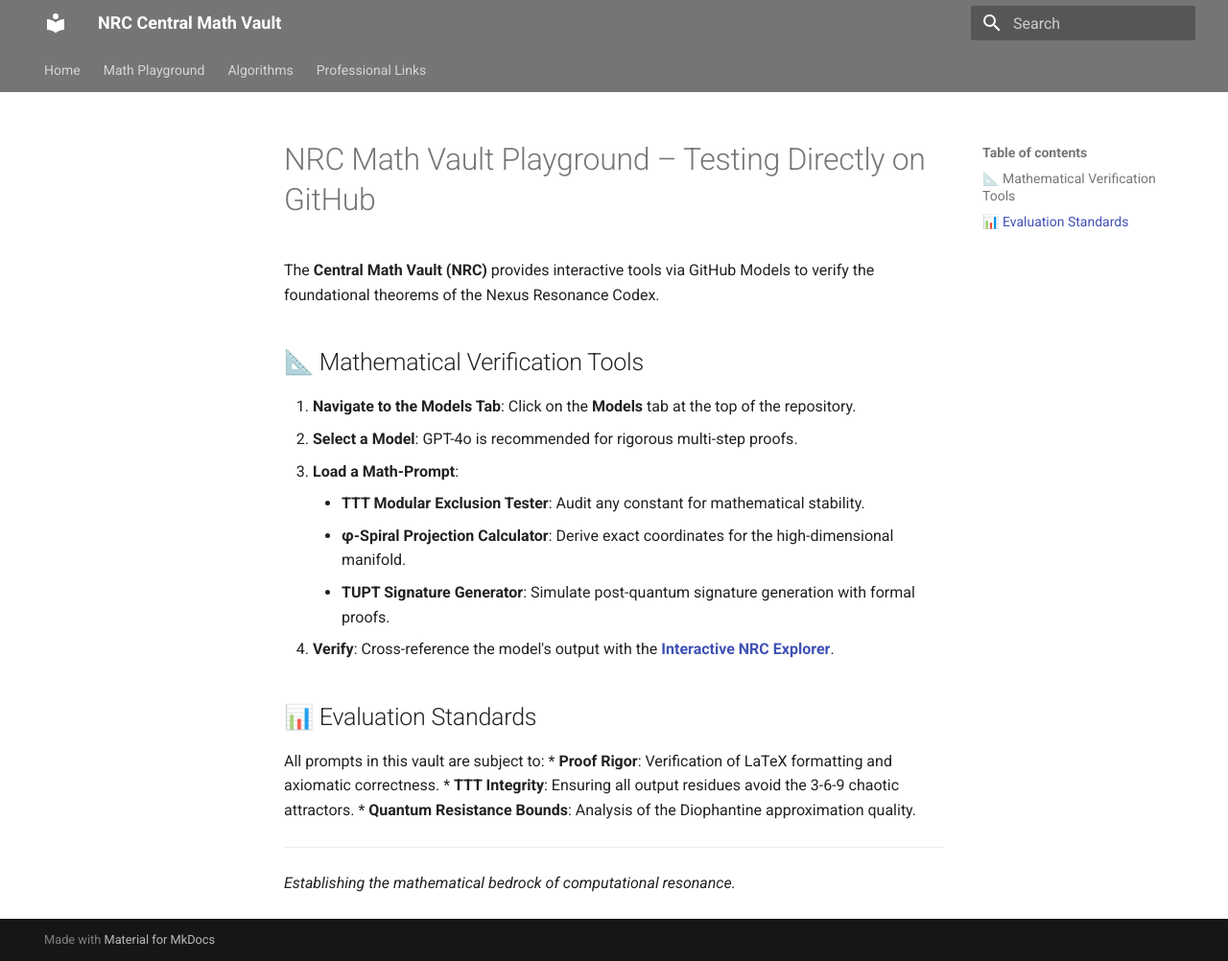
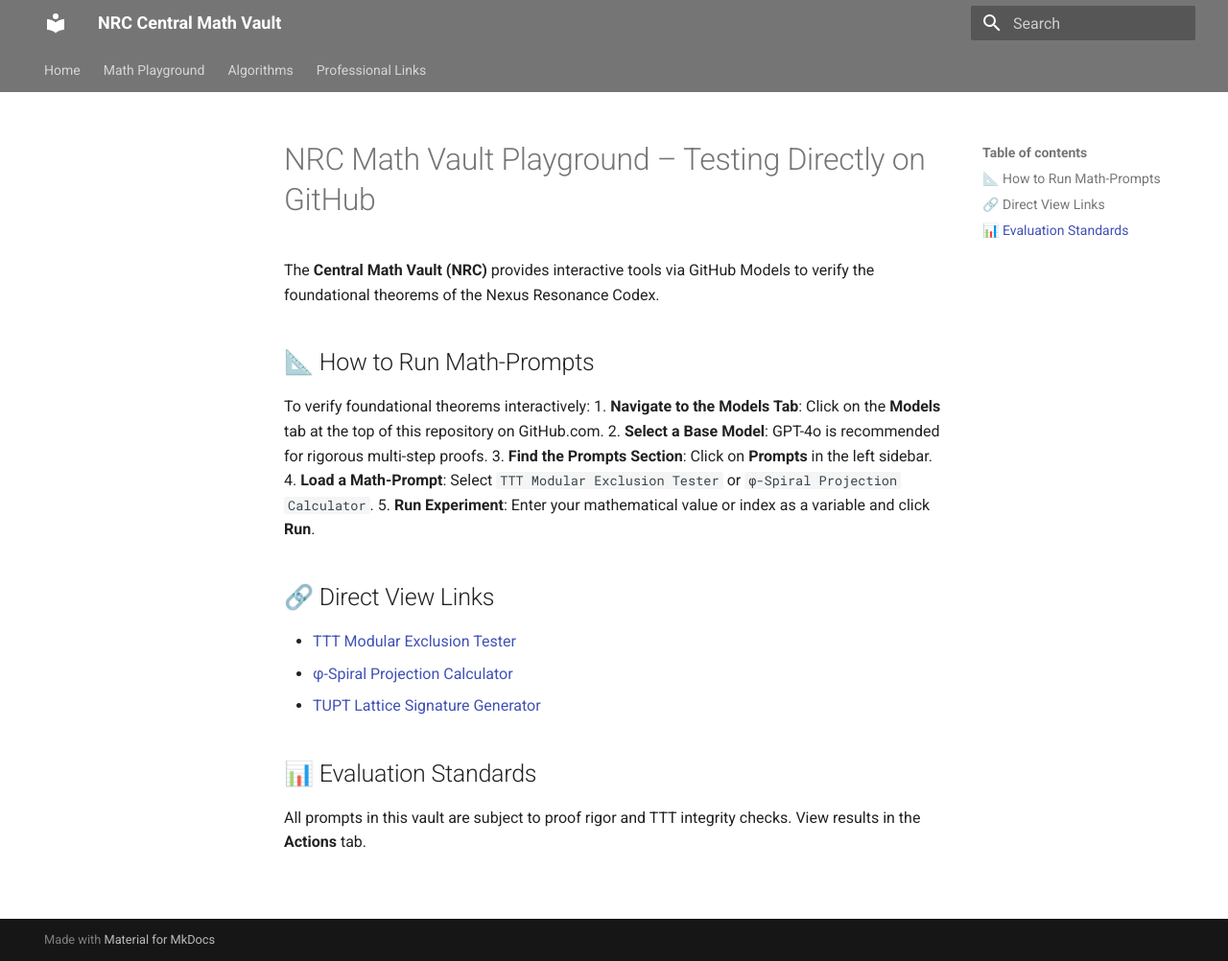
Before and after one commit to Nexus-Resonance-Codex/NRC, an MkDocs documentation site: the page built from docs/NRC-Playground-Guide.md, in a window 1280 px wide and 1002 px high. Shown: the whole window at 96% size. Built offline with MkDocs 1.6.1 and Material for MkDocs 9.7.7, drawn with Linux system fonts in a browser that asks for light colours.

Commit message:
docs: improve interactive playground instructions and fix internal route references

```diff
--- a/docs/NRC-Playground-Guide.md
+++ b/docs/NRC-Playground-Guide.md
@@ -2,22 +2,19 @@
 
 The **Central Math Vault (NRC)** provides interactive tools via GitHub Models to verify the foundational theorems of the Nexus Resonance Codex.
 
-## 📐 Mathematical Verification Tools
+## 📐 How to Run Math-Prompts
 
-1.  **Navigate to the Models Tab**: Click on the **Models** tab at the top of the repository.
-2.  **Select a Model**: GPT-4o is recommended for rigorous multi-step proofs.
-3.  **Load a Math-Prompt**:
-    *   **TTT Modular Exclusion Tester**: Audit any constant for mathematical stability.
-    *   **φ-Spiral Projection Calculator**: Derive exact coordinates for the high-dimensional manifold.
-    *   **TUPT Signature Generator**: Simulate post-quantum signature generation with formal proofs.
-4.  **Verify**: Cross-reference the model's output with the [**Interactive NRC Explorer**](https://Nexus-Resonance-Codex.github.io/NRC/interactive_nrc_explorer.ipynb).
+To verify foundational theorems interactively:
+1.  **Navigate to the Models Tab**: Click on the **Models** tab at the top of this repository on GitHub.com.
+2.  **Select a Base Model**: GPT-4o is recommended for rigorous multi-step proofs.
+3.  **Find the Prompts Section**: Click on **Prompts** in the left sidebar.
+4.  **Load a Math-Prompt**: Select `TTT Modular Exclusion Tester` or `φ-Spiral Projection Calculator`.
+5.  **Run Experiment**: Enter your mathematical value or index as a variable and click **Run**.
+
+## 🔗 Direct View Links
+*   [TTT Modular Exclusion Tester](https://github.com/Nexus-Resonance-Codex/NRC/blob/master/.github/prompts/ttt-modular-exclusion-tester.prompt.yml)
+*   [φ-Spiral Projection Calculator](https://github.com/Nexus-Resonance-Codex/NRC/blob/master/.github/prompts/phi-spiral-projection-calculator.prompt.yml)
+*   [TUPT Lattice Signature Generator](https://github.com/Nexus-Resonance-Codex/NRC/blob/master/.github/prompts/tupt-lattice-signature-generator.prompt.yml)
 
 ## 📊 Evaluation Standards
-
-All prompts in this vault are subject to:
-*   **Proof Rigor**: Verification of LaTeX formatting and axiomatic correctness.
-*   **TTT Integrity**: Ensuring all output residues avoid the 3-6-9 chaotic attractors.
-*   **Quantum Resistance Bounds**: Analysis of the Diophantine approximation quality.
-
----
-*Establishing the mathematical bedrock of computational resonance.*
+All prompts in this vault are subject to proof rigor and TTT integrity checks. View results in the **Actions** tab.
```
